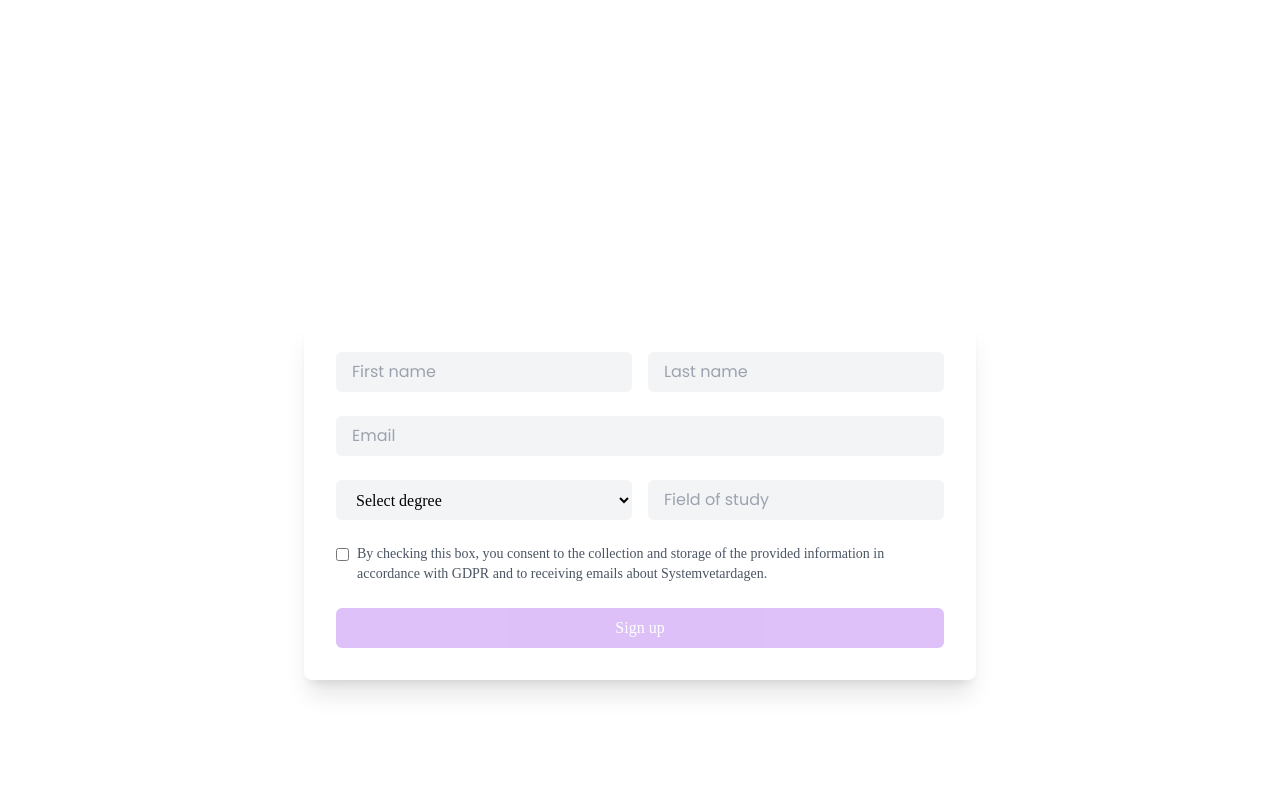
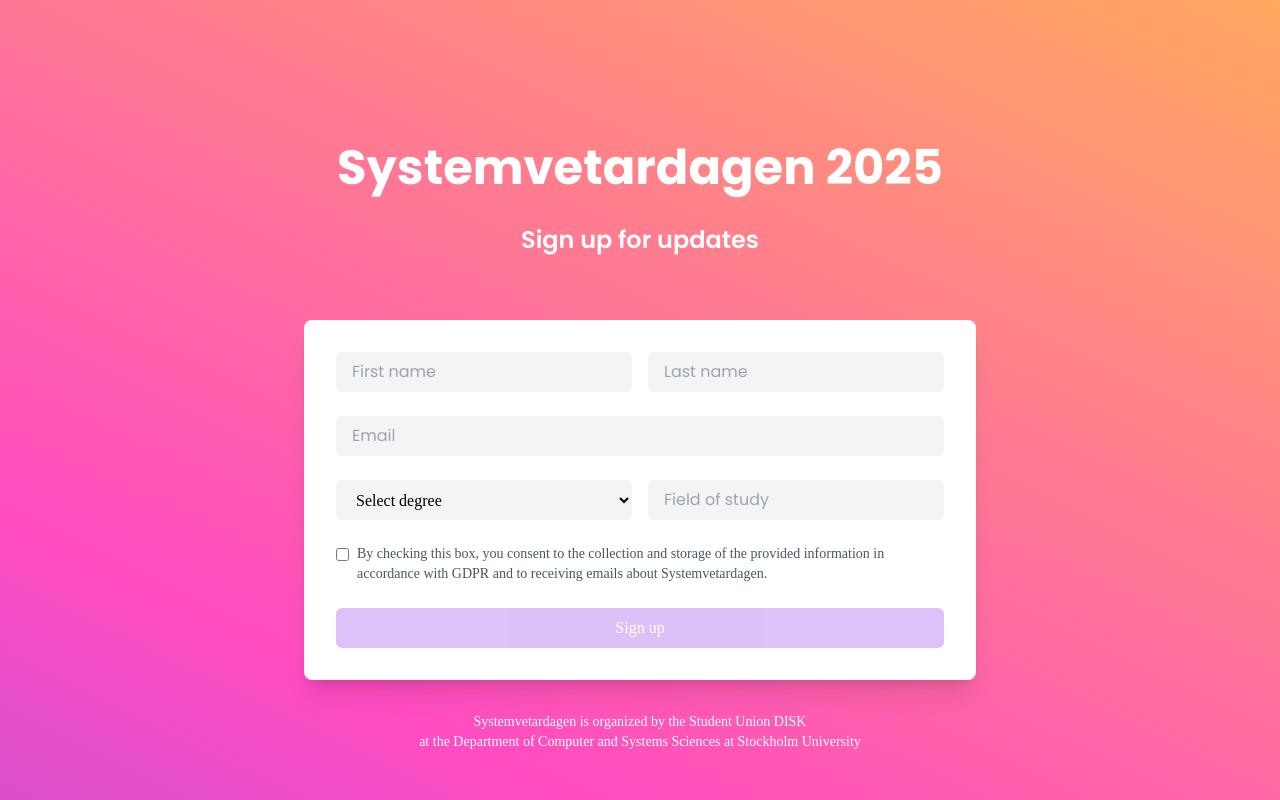
Before and after one commit to Systemvetardagen/Systemvetardagen, a React (Vite) app: page /signup in a window 1280 px wide. Built offline with nearby package versions, Linux system fonts and the light colour scheme.

Commit message:
fixed gradient on signup form

```diff
--- a/src/pages/SignupForm.tsx
+++ b/src/pages/SignupForm.tsx
@@ -35,7 +35,7 @@ const SignupForm = () => {
     if (formSubmitted) {
         return (
             <div
-                className="h-screen max-h-fit w-screen bg-[linear-gradient(15deg,_theme(colors.gradientFirst),_theme(colors.gradientSecond),_theme(colors.gradientThird))]
+                className="h-screen max-h-fit w-screen
         flex flex-col items-center pt-[10vh] min-w-[351px]"
             >
                 <div className="w-full max-w-4xl text-center mb-12 mt-16">
@@ -66,7 +66,7 @@ const SignupForm = () => {
     }
     return (
         <div
-            className="h-screen max-h-screen w-full min-w-[375px] bg-[linear-gradient(15deg,_theme(colors.gradientFirst),_theme(colors.gradientSecond),_theme(colors.gradientThird))]
+            className="h-screen max-h-screen w-full min-w-[375px] gradient-background
         flex flex-col items-center pt-[10vh]"
         >
             <div className="w-full lg:max-w-4xl max-w-[80%] text-center md:mb-12 md:mt-16">
```
